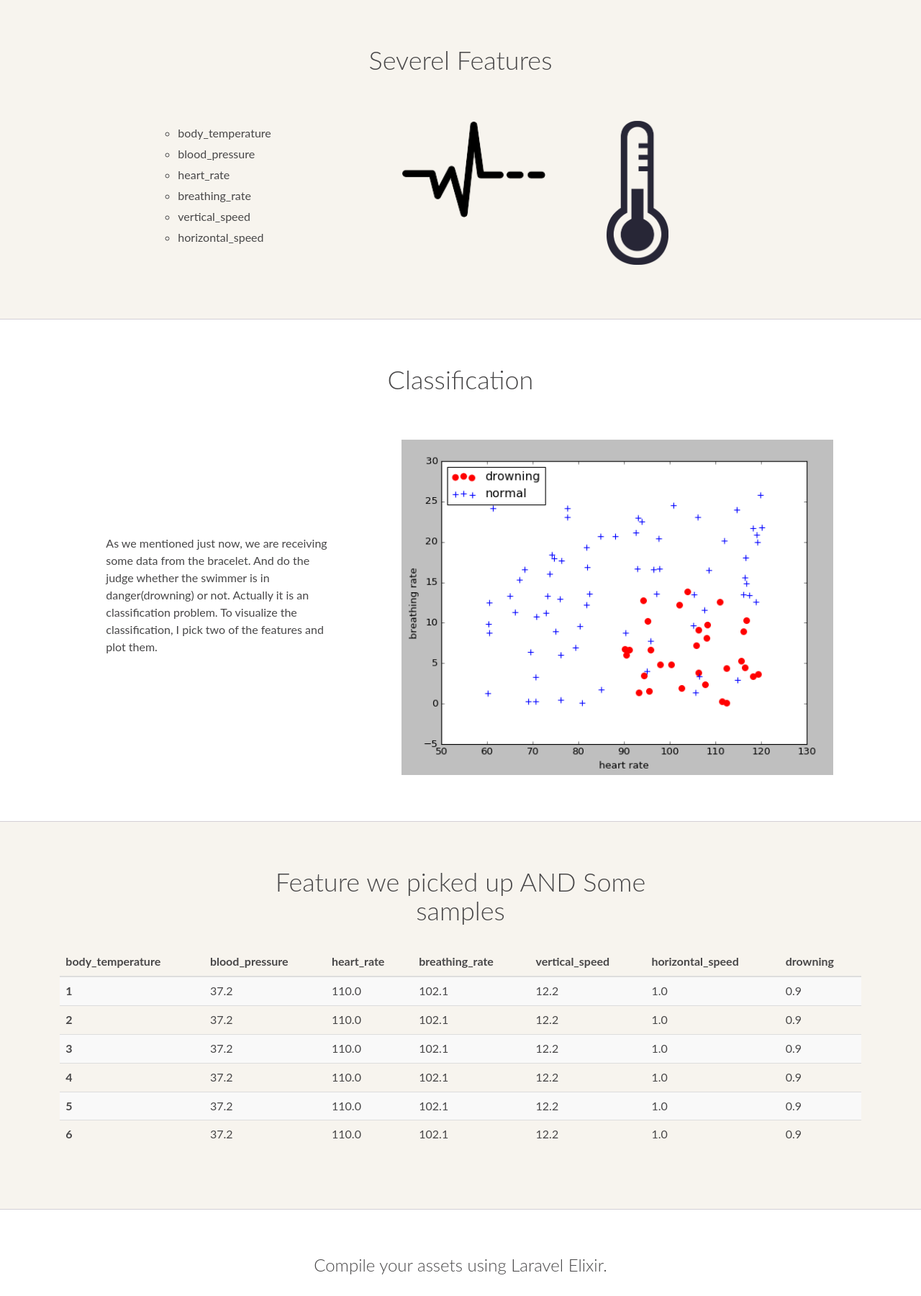
After one commit to Jeremy-Xin/Hackathon, a Flask app: page /introduction in a window 1280 px wide. The commit adds this page. Shown: the part 155-1956 px from the top of the page at 72% size. Run offline with Flask 2, Linux system fonts and the light colour scheme; some libraries are stand-ins or nearby versions.

Commit message:
flask introduction

```diff
--- a/HackathonFlask/app/main/views.py
+++ b/HackathonFlask/app/main/views.py
@@ -17,13 +17,15 @@ positionChanger = models.SwimPositionChanger(swimmingPool)
 
 @main.route('/', methods=['GET'])
 def index():
-	param_dict = {"name": "Jeremy"}
-	return render_template('index.html', params=param_dict)
+	return render_template('index.html')
 
+@main.route('/introduction', methods=['GET'])
+def introduce():
+	return render_template('intro.html')
 
-@main.route('/swimming', methods=['GET'])
-def swimming():
-	return render_template('swimming.html')
+@main.route('/demo', methods=['GET'])
+def demo():
+	return render_template('demo.html')
 
 
 @main.route('/add', methods=['GET', 'POST'])
--- a/HackathonFlask/app/static/css/customize.css
+++ b/HackathonFlask/app/static/css/customize.css
@@ -0,0 +1,14 @@
+.feature-list
+{
+	list-style-type: circle;
+}
+
+.feature-list li
+{
+	margin: 5px 5px;
+}
+
+.bold
+{
+	font-weight: bolder;
+}
--- a/HackathonFlask/app/templates/swimming.html
+++ b/HackathonFlask/app/templates/demo.html
@@ -12,6 +12,7 @@
 {% endblock %}
 
 {% block body %}
+<section class="p-xs-y-8 border-t border-b bg-soft">
 	<div class="container">
 		<div class="row">
 			<!-- <div class="col-lg-2" ></div> -->
@@ -26,6 +27,7 @@
 
 		</div>
 	</div>
+	</section>
 	<section class="p-xs-y-8 border-b bg-light">
             <div class="container text-center">
 
--- /dev/null
+++ b/HackathonFlask/app/templates/intro.html
@@ -0,0 +1,130 @@
+{% extends "layout.html" %}
+
+{% block css %}
+<link rel="stylesheet" href="https://cdn.bootcss.com/bootstrap/3.3.7/css/bootstrap.min.css" integrity="sha384-BVYiiSIFeK1dGmJRAkycuHAHRg32OmUcww7on3RYdg4Va+PmSTsz/K68vbdEjh4u" crossorigin="anonymous">
+    <link rel="stylesheet" href="/static/css/main.css">
+    <link rel="stylesheet" href="/static/css/customize.css">
+{% endblock %}
+
+{% block js %}
+{% endblock %}
+
+{% block body %}
+        <section class="p-xs-y-8 border-t border-b bg-soft">
+            <div class="container">
+                <h1 class="constrain text-jumbo text-center m-xs-b-6">
+                    Severel Features
+                </h1>
+                <div class="row">
+                    <div class="col-md-1"></div>
+                    <div class="col-md-4">
+                        <div class="p-xs-b-6 p-md-y-6 p-lg-x-8 text-l">
+                            <ul class="feature-list">
+                                <li>body_temperature</li>
+                                <li>blood_pressure</li>
+                                <li>heart_rate</li>
+                                <li>breathing_rate</li>
+                                <li>vertical_speed</li>
+                                <li>horizontal_speed</li>
+                            </ul>
+                        </div>
+                    </div>
+                    <div class="col-md-3 p-xs-t-6">
+                        <img src="/static/img/heartbeat.png" style="width: 200px">
+                    </div>
+                    <div class="col-md-3 p-xs-t-6">
+                        <img src="/static/img/temperate.png" style="height: 200px">
+                    </div>
+                </div>
+            </div>
+        </section>
+        <section class="p-xs-y-8 border-b bg-light">
+            <div class="container">
+                <h1 class="constrain text-jumbo text-center m-xs-b-6">
+                    Classification
+                </h1>
+                <div class="row">
+                    <!-- <div class="col-md-1"></div> -->
+                    <div class="col-md-5">
+                        <div class="p-xs-b-6 p-md-y-6 p-lg-x-8 text-l">
+                            <p class="m-xs-t-6" style="padding-top: 100px;">
+                                As we mentioned just now, we are receiving some data from the bracelet.
+                                And do the judge whether the swimmer is in danger(drowning) or not. Actually it is an classification problem. To visualize the classification, I pick two of the features and plot them.
+                            </p>
+                        </div>
+                    </div>
+                    <div class="col-md-7 p-xs-t-6">
+                        <img src="/static/img/scatter.png" style="width: 600px">
+                    </div>
+                </div>
+            </div>
+        </section>
+        <section class="p-xs-y-8 border-b bg-soft">
+            <div class="container">
+                <h3 class="constrain text-jumbo text-center m-xs-b-6">
+                    Feature we picked up AND Some samples
+                </h3>
+                <div class="row">
+                    <div class="col-md-12">
+                        <table class="table table-striped">
+                            <thead>
+                                <tr>
+                                    <th>body_temperature</th>
+                                    <th>blood_pressure</th>
+                                    <th>heart_rate</th>
+                                    <th>breathing_rate</th>
+                                    <th>vertical_speed</th>
+                                    <th>horizontal_speed</th>
+                                    <th>drowning</th>
+                                </tr>
+                            </thead>
+                            <tbody>
+                                <tr><th>1</th><td>37.2</td><td>110.0</td><td>102.1</td><td>12.2</td><td>1.0</td><td>0.9</td></tr>
+                                <tr><th>2</th><td>37.2</td><td>110.0</td><td>102.1</td><td>12.2</td><td>1.0</td><td>0.9</td></tr>
+                                <tr><th>3</th><td>37.2</td><td>110.0</td><td>102.1</td><td>12.2</td><td>1.0</td><td>0.9</td></tr>
+                                <tr><th>4</th><td>37.2</td><td>110.0</td><td>102.1</td><td>12.2</td><td>1.0</td><td>0.9</td></tr>
+                                <tr><th>5</th><td>37.2</td><td>110.0</td><td>102.1</td><td>12.2</td><td>1.0</td><td>0.9</td></tr>
+                                <tr><th>6</th><td>37.2</td><td>110.0</td><td>102.1</td><td>12.2</td><td>1.0</td><td>0.9</td></tr>
+                            </tbody>
+                        </table>
+                    </div>
+                </div>
+            </div>
+        </section>
+
+        <section class="p-xs-y-8 border-b bg-light">
+            <div class="container">
+                <h3 class="constrain text-xl text-center m-xs-b-6">
+                    Compile your assets using Laravel Elixir.
+                </h3>
+                <div class="row">
+                    <div class="col-md-6">
+                        <div class="p-xs-b-6 p-md-y-6 p-lg-x-8">
+                            <p class="m-xs-b-4">
+                                Jigsaw bakes in support for Laravel Elixir so you can compile your CSS and Javascript assets the same way you're used to in Laravel.
+                            </p>
+                            <p>
+                                We also preconfigure Elixir to watch your Blade files so your site is rebuilt automatically when you make a change. Combined with out-of-the-box Browsersync support, previewing your changes quickly couldn't be easier.
+                            </p>
+                        </div>
+                    </div>
+                    <div class="col-md-6">
+                        <img src="/img/elixir-preprocessors.png" alt="Blade Code Sample" class="img-fit">
+                    </div>
+                </div>
+            </div>
+        </section>
+
+        <section class="p-xs-y-8 border-b bg-light">
+            <div class="container text-center">
+                <h3 class="text-xl m-xs-b-6">
+                    Ready to get started?
+                </h3>
+                <div>
+                    <a href="/demo" class="btn btn-lg btn-primary">
+                        Go to Demo!
+                    </a>
+                </div>
+            </div>
+        </section>
+{% endblock %}
--- a/HackathonFlask/app/templates/layout.html
+++ b/HackathonFlask/app/templates/layout.html
@@ -22,14 +22,14 @@
                     <div class="navbar-content">
                         <div>
                             <a class="link-plain text-xxl flex-y-center" href="/">
-                                <img class="logo" src="/img/jigsaw-logo-440.png" width="220">
+                                <img class="logo" src="static/img/logo.png" width="220">
                             </a>
                         </div>
                         <div class="navbar-buttons">
-                            <a href="/" class="link-brand m-xs-r-6">
+                            <a href="/introduction" class="link-brand m-xs-r-6">
                                 Introduction
                             </a>
-                            <a href="/swimming" class="btn btn-primary-outline">
+                            <a href="/demo" class="btn btn-primary-outline">
                                 Demo
                             </a>
                         </div>
@@ -38,14 +38,9 @@
             </nav>
             <div class="container text-center">
                 <div class="constrain constrain-lg">
-                    <div class="m-xs-y-8">
-                        <h1 class="text-xjumbo m-xs-b-4">
-                            Static sites for Laravel developers
-                         </h1>
-                        <!-- <h2 class="text-lg">
-                            Jigsaw is a framework for rapidly building static sites using the same modern tooling that powers your web applications.
-                        </h2> -->
-                    </div>
+                    <h1 class="text-xjumbo m-xs-b-4">
+                        Swimming Pool Rescue
+                     </h1>
                 </div>
             </div>
         </header>
@@ -53,7 +48,7 @@
         {% endblock %}
     </div>
     <footer class="bg-dark text-center p-xs-y-6 p-xs-x-4 text-light-muted text-sm">
-        <p>&copy; 2017 <a href="http://tighten.co" class="link-light-muted">Tighten Co.</a></p>
+        <p>&copy; 2017 <a href="http://tighten.co" class="link-light-muted">Hackathon</a></p>
     </footer>
 </body>
 {% block js%}
```
Also changed, not shown: HackathonFlask/app/templates/index.html (+3 -81 lines), HackathonML/predict.py (+15 -0 lines), HackathonFlask/app/static/img/heartbeat.png (added), HackathonFlask/app/static/img/logo.png (added), HackathonFlask/app/static/img/scatter.png (added), HackathonFlask/app/static/img/temperate.png (added), HackathonML/nega.csv.
